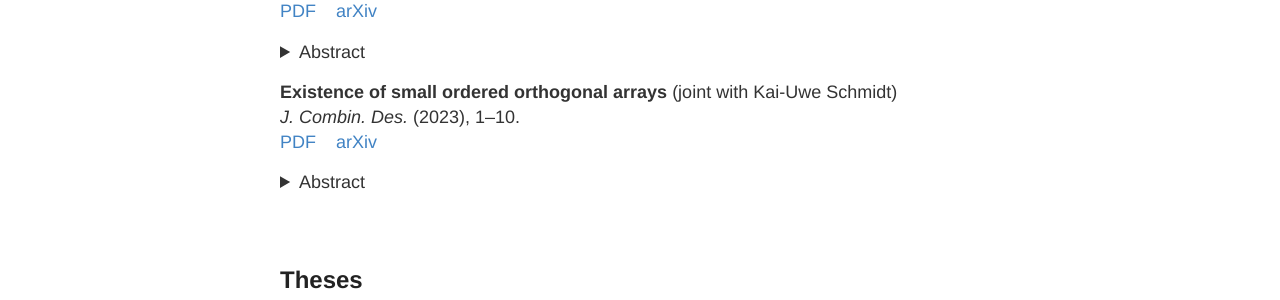
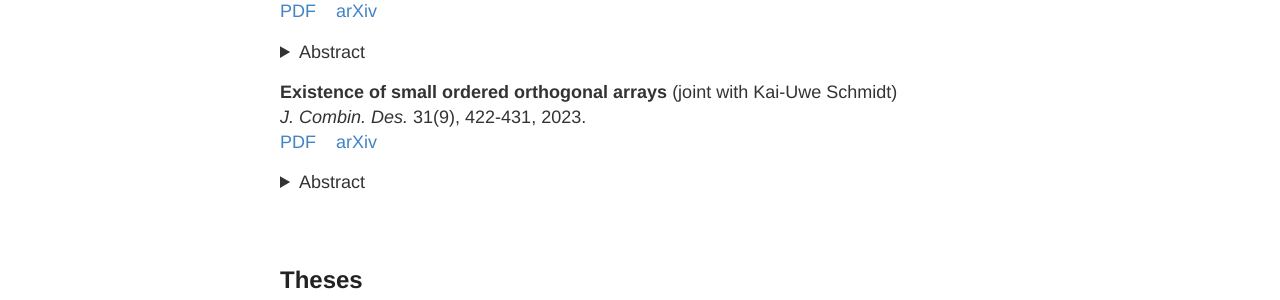
Before and after one commit to charleneweiss/charleneweiss.github.io, a Jekyll site: the page built from research.md, in a window 1280 px wide. Shown: the part 328-628 px from the top of the page. Built offline with Jekyll 4.4.1, drawn with Linux system fonts in a browser that asks for light colours.

Commit message:
Update research.md

```diff
--- a/research.md
+++ b/research.md
@@ -19,7 +19,7 @@ A finite classical polar space of rank n consists of the totally isotropic subsp
 </details>
 
 **Existence of small ordered orthogonal arrays** (joint with Kai-Uwe Schmidt)\
-*J. Combin. Des.* (2023), 1–10.\
+*J. Combin. Des.* 31(9), 422-431, 2023.\
 [PDF](https://doi.org/10.1002/jcd.21903) &nbsp;&nbsp; [arXiv](https://arxiv.org/abs/2109.01586v2)
 <details>
 <summary>Abstract</summary>
```
